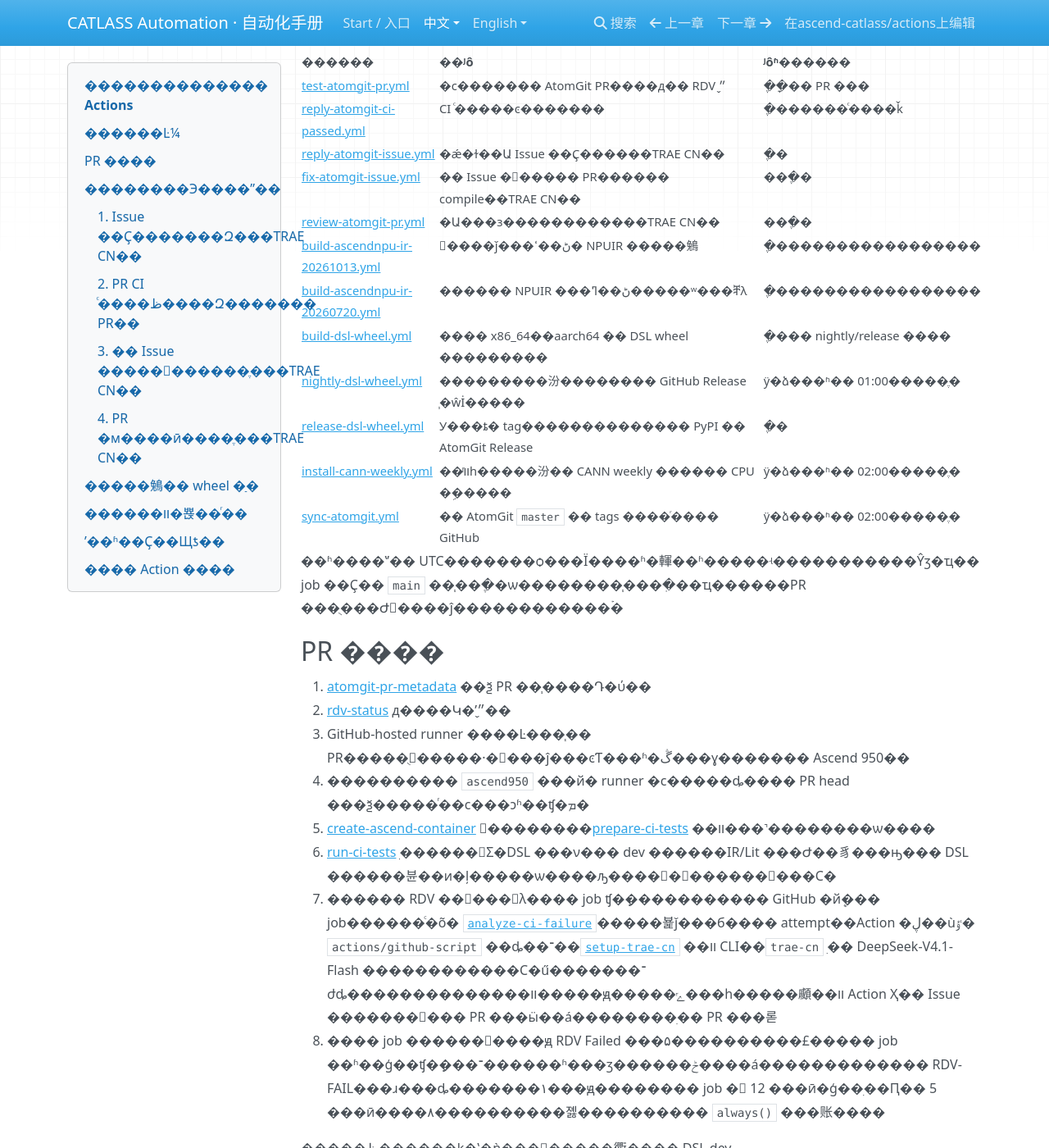
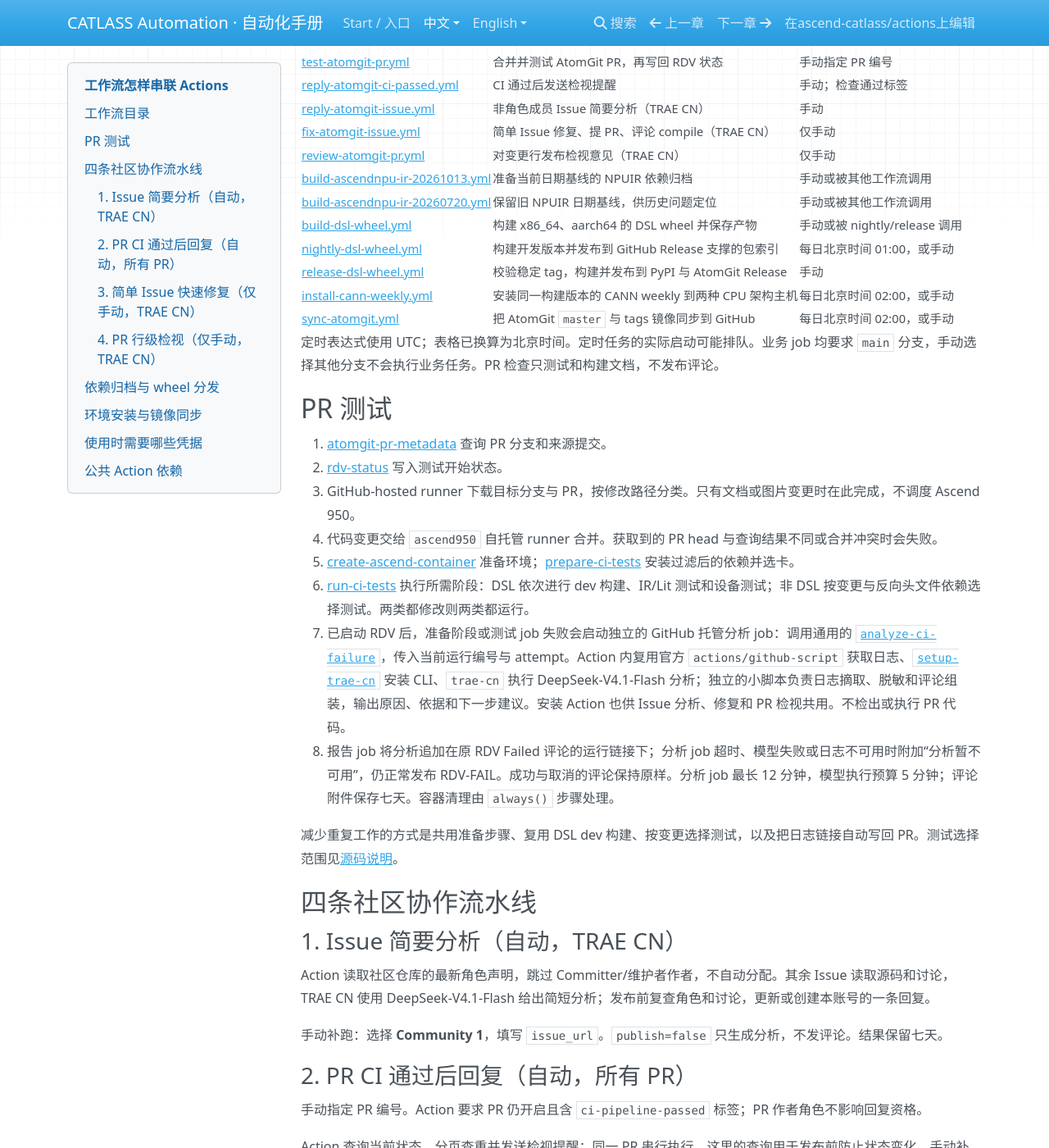
Before and after one commit to ascend-catlass/actions, an MkDocs documentation site: the page built from docs/zh/workflows.md, in a window 1280 px wide and 1400 px high, scrolled down 278 px. Shown: the whole window at 82% size. Built offline with MkDocs 1.6.1, drawn with Linux system fonts in a browser that asks for light colours; nearby versions of some CDN libraries; some of the changed text lies outside the part shown.

Commit message:
fix: build DSL wheels without host CANN (#15)
* fix: build DSL wheels without host CANN and fetch migrated gitlinks

* docs: clarify CANN-free build prerequisites in Chinese

* fix: retain existing submodule checkout and require current host Git

```diff
--- a/docs/zh/workflows.md
+++ b/docs/zh/workflows.md
@@ -1,101 +1,101 @@
-# �������������� Actions
+# 工作流怎样串联 Actions
 
-[����](../zh/workflows.md) �� [English](../en/workflows.md)
+[中文](../zh/workflows.md) · [English](../en/workflows.md)
 
-Action ���һ���ɸ��ò��裬�������Ѷ�������ų��������̡�������ֿܲ����е�ҵ��������CANN ��װ������ͬ��������ֱ�ӵ��ýű���û�ж����װΪ�Զ��� Action��
+Action 完成一个可复用步骤，工作流把多个步骤排成完整流程。下面介绍仓库现有的业务工作流；CANN 安装、镜像同步等流程直接调用脚本，没有额外封装为自定义 Action。
 
-## ������Ŀ¼
+## 工作流目录
 
-| ������ | ��ʲô | ʲôʱ������ |
+| 工作流 | 做什么 | 什么时候运行 |
 | --- | --- | --- |
-| [test-atomgit-pr.yml](https://github.com/ascend-catlass/actions/blob/main/.github/workflows/test-atomgit-pr.yml) | �ϲ������� AtomGit PR����д�� RDV ״̬ | �ֶ�ָ�� PR ��� |
-| [reply-atomgit-ci-passed.yml](https://github.com/ascend-catlass/actions/blob/main/.github/workflows/reply-atomgit-ci-passed.yml) | CI ͨ�����ͼ������� | �ֶ������ͨ����ǩ |
-| [reply-atomgit-issue.yml](https://github.com/ascend-catlass/actions/blob/main/.github/workflows/reply-atomgit-issue.yml) | �ǽ�ɫ��Ա Issue ��Ҫ������TRAE CN�� | �ֶ� |
-| [fix-atomgit-issue.yml](https://github.com/ascend-catlass/actions/blob/main/.github/workflows/fix-atomgit-issue.yml) | �� Issue �޸����� PR������ compile��TRAE CN�� | ���ֶ� |
-| [review-atomgit-pr.yml](https://github.com/ascend-catlass/actions/blob/main/.github/workflows/review-atomgit-pr.yml) | �Ա���з������������TRAE CN�� | ���ֶ� |
-| [build-ascendnpu-ir-20261013.yml](https://github.com/ascend-catlass/actions/blob/main/.github/workflows/build-ascendnpu-ir-20261013.yml) | ׼����ǰ���ڻ��ߵ� NPUIR �����鵵 | �ֶ����������������� |
-| [build-ascendnpu-ir-20260720.yml](https://github.com/ascend-catlass/actions/blob/main/.github/workflows/build-ascendnpu-ir-20260720.yml) | ������ NPUIR ���ڻ��ߣ�����ʷ���ⶨλ | �ֶ����������������� |
-| [build-dsl-wheel.yml](https://github.com/ascend-catlass/actions/blob/main/.github/workflows/build-dsl-wheel.yml) | ���� x86_64��aarch64 �� DSL wheel ��������� | �ֶ��� nightly/release ���� |
-| [nightly-dsl-wheel.yml](https://github.com/ascend-catlass/actions/blob/main/.github/workflows/nightly-dsl-wheel.yml) | ���������汾�������� GitHub Release ֧�ŵİ����� | ÿ�ձ���ʱ�� 01:00�����ֶ� |
-| [release-dsl-wheel.yml](https://github.com/ascend-catlass/actions/blob/main/.github/workflows/release-dsl-wheel.yml) | У���ȶ� tag�������������� PyPI �� AtomGit Release | �ֶ� |
-| [install-cann-weekly.yml](https://github.com/ascend-catlass/actions/blob/main/.github/workflows/install-cann-weekly.yml) | ��װͬһ�����汾�� CANN weekly ������ CPU �ܹ����� | ÿ�ձ���ʱ�� 02:00�����ֶ� |
-| [sync-atomgit.yml](https://github.com/ascend-catlass/actions/blob/main/.github/workflows/sync-atomgit.yml) | �� AtomGit `master` �� tags ����ͬ���� GitHub | ÿ�ձ���ʱ�� 02:00�����ֶ� |
+| [test-atomgit-pr.yml](https://github.com/ascend-catlass/actions/blob/main/.github/workflows/test-atomgit-pr.yml) | 合并并测试 AtomGit PR，再写回 RDV 状态 | 手动指定 PR 编号 |
+| [reply-atomgit-ci-passed.yml](https://github.com/ascend-catlass/actions/blob/main/.github/workflows/reply-atomgit-ci-passed.yml) | CI 通过后发送检视提醒 | 手动；检查通过标签 |
+| [reply-atomgit-issue.yml](https://github.com/ascend-catlass/actions/blob/main/.github/workflows/reply-atomgit-issue.yml) | 非角色成员 Issue 简要分析（TRAE CN） | 手动 |
+| [fix-atomgit-issue.yml](https://github.com/ascend-catlass/actions/blob/main/.github/workflows/fix-atomgit-issue.yml) | 简单 Issue 修复、提 PR、评论 compile（TRAE CN） | 仅手动 |
+| [review-atomgit-pr.yml](https://github.com/ascend-catlass/actions/blob/main/.github/workflows/review-atomgit-pr.yml) | 对变更行发布检视意见（TRAE CN） | 仅手动 |
+| [build-ascendnpu-ir-20261013.yml](https://github.com/ascend-catlass/actions/blob/main/.github/workflows/build-ascendnpu-ir-20261013.yml) | 准备当前日期基线的 NPUIR 依赖归档 | 手动或被其他工作流调用 |
+| [build-ascendnpu-ir-20260720.yml](https://github.com/ascend-catlass/actions/blob/main/.github/workflows/build-ascendnpu-ir-20260720.yml) | 保留旧 NPUIR 日期基线，供历史问题定位 | 手动或被其他工作流调用 |
+| [build-dsl-wheel.yml](https://github.com/ascend-catlass/actions/blob/main/.github/workflows/build-dsl-wheel.yml) | 构建 x86_64、aarch64 的 DSL wheel 并保存产物 | 手动或被 nightly/release 调用 |
+| [nightly-dsl-wheel.yml](https://github.com/ascend-catlass/actions/blob/main/.github/workflows/nightly-dsl-wheel.yml) | 构建开发版本并发布到 GitHub Release 支撑的包索引 | 每日北京时间 01:00，或手动 |
+| [release-dsl-wheel.yml](https://github.com/ascend-catlass/actions/blob/main/.github/workflows/release-dsl-wheel.yml) | 校验稳定 tag，构建并发布到 PyPI 与 AtomGit Release | 手动 |
+| [install-cann-weekly.yml](https://github.com/ascend-catlass/actions/blob/main/.github/workflows/install-cann-weekly.yml) | 安装同一构建版本的 CANN weekly 到两种 CPU 架构主机 | 每日北京时间 02:00，或手动 |
+| [sync-atomgit.yml](https://github.com/ascend-catlass/actions/blob/main/.github/workflows/sync-atomgit.yml) | 把 AtomGit `master` 与 tags 镜像同步到 GitHub | 每日北京时间 02:00，或手动 |
 
-��ʱ����ʽʹ�� UTC�������ѻ���Ϊ����ʱ�䡣��ʱ�����ʵ�����������Ŷӡ�ҵ�� job ��Ҫ�� `main` ��֧���ֶ�ѡ��������֧����ִ��ҵ������PR ���ֻ���Ժ͹����ĵ������������ۡ�
+定时表达式使用 UTC；表格已换算为北京时间。定时任务的实际启动可能排队。业务 job 均要求 `main` 分支，手动选择其他分支不会执行业务任务。PR 检查只测试和构建文档，不发布评论。
 
-## PR ����
+## PR 测试
 
-1. [atomgit-pr-metadata](https://github.com/yuantao313/actions/tree/fbfd9b229556d974d5aee35dafdf9dffe976facd/atomgit-pr-metadata) ��ѯ PR ��֧����Դ�ύ��
-2. [rdv-status](actions/rdv-status.md) д����Կ�ʼ״̬��
-3. GitHub-hosted runner ����Ŀ���֧�� PR�����޸�·�����ࡣֻ���ĵ���ͼƬ���ʱ�ڴ���ɣ������� Ascend 950��
-4. ���������� `ascend950` ���й� runner �ϲ�����ȡ���� PR head ���ѯ�����ͬ��ϲ���ͻʱ��ʧ�ܡ�
-5. [create-ascend-container](actions/create-ascend-container.md) ׼��������[prepare-ci-tests](actions/prepare-ci-tests.md) ��װ���˺��������ѡ����
-6. [run-ci-tests](actions/run-ci-tests.md) ִ������׶Σ�DSL ���ν��� dev ������IR/Lit ���Ժ��豸���ԣ��� DSL ������뷴��ͷ�ļ�����ѡ����ԡ����඼�޸������඼���С�
-7. ������ RDV ��׼���׶λ���� job ʧ�ܻ����������� GitHub �йܷ��� job������ͨ�õ� [`analyze-ci-failure`](actions/analyze-ci-failure.md)�����뵱ǰ���б���� attempt��Action �ڸ��ùٷ� `actions/github-script` ��ȡ��־��[`setup-trae-cn`](https://github.com/yuantao313/actions/tree/fbfd9b229556d974d5aee35dafdf9dffe976facd/setup-traecn) ��װ CLI��`trae-cn` ִ�� DeepSeek-V4.1-Flash ������������С�ű�������־ժȡ��������������װ�����ԭ�����ݺ���һ�����顣��װ Action Ҳ�� Issue �������޸��� PR ���ӹ��á��������ִ�� PR ���롣
-8. ���� job ������׷����ԭ RDV Failed ���۵����������£����� job ��ʱ��ģ��ʧ�ܻ���־������ʱ���ӡ������ݲ����á������������� RDV-FAIL���ɹ���ȡ�������۱���ԭ�������� job � 12 ���ӣ�ģ��ִ��Ԥ�� 5 ���ӣ����۸����������졣���������� `always()` ���账����
+1. [atomgit-pr-metadata](https://github.com/yuantao313/actions/tree/fbfd9b229556d974d5aee35dafdf9dffe976facd/atomgit-pr-metadata) 查询 PR 分支和来源提交。
+2. [rdv-status](actions/rdv-status.md) 写入测试开始状态。
+3. GitHub-hosted runner 下载目标分支与 PR，按修改路径分类。只有文档或图片变更时在此完成，不调度 Ascend 950。
+4. 代码变更交给 `ascend950` 自托管 runner 合并。获取到的 PR head 与查询结果不同或合并冲突时会失败。
+5. [create-ascend-container](actions/create-ascend-container.md) 准备环境；[prepare-ci-tests](actions/prepare-ci-tests.md) 安装过滤后的依赖并选卡。
+6. [run-ci-tests](actions/run-ci-tests.md) 执行所需阶段：DSL 依次进行 dev 构建、IR/Lit 测试和设备测试；非 DSL 按变更与反向头文件依赖选择测试。两类都修改则两类都运行。
+7. 已启动 RDV 后，准备阶段或测试 job 失败会启动独立的 GitHub 托管分析 job：调用通用的 [`analyze-ci-failure`](actions/analyze-ci-failure.md)，传入当前运行编号与 attempt。Action 内复用官方 `actions/github-script` 获取日志、[`setup-trae-cn`](https://github.com/yuantao313/actions/tree/fbfd9b229556d974d5aee35dafdf9dffe976facd/setup-traecn) 安装 CLI、`trae-cn` 执行 DeepSeek-V4.1-Flash 分析；独立的小脚本负责日志摘取、脱敏和评论组装，输出原因、依据和下一步建议。安装 Action 也供 Issue 分析、修复和 PR 检视共用。不检出或执行 PR 代码。
+8. 报告 job 将分析追加在原 RDV Failed 评论的运行链接下；分析 job 超时、模型失败或日志不可用时附加“分析暂不可用”，仍正常发布 RDV-FAIL。成功与取消的评论保持原样。分析 job 最长 12 分钟，模型执行预算 5 分钟；评论附件保存七天。容器清理由 `always()` 步骤处理。
 
-�����ظ������ķ�ʽ�ǹ���׼�����衢���� DSL dev �����������ѡ����ԣ��Լ�����־�����Զ�д�� PR������ѡ��Χ��[Դ��˵��](https://github.com/ascend-catlass/actions/blob/main/.github/actions/run-ci-tests/SOURCE.md)��
+减少重复工作的方式是共用准备步骤、复用 DSL dev 构建、按变更选择测试，以及把日志链接自动写回 PR。测试选择范围见[源码说明](https://github.com/ascend-catlass/actions/blob/main/.github/actions/run-ci-tests/SOURCE.md)。
 
-## ��������Э����ˮ��
+## 四条社区协作流水线
 
-### 1. Issue ��Ҫ�������Զ���TRAE CN��
+### 1. Issue 简要分析（自动，TRAE CN）
 
-Action ��ȡ�����ֿ�����½�ɫ���������� Committer/ά�������ߣ����Զ����䡣���� Issue ��ȡԴ������ۣ�TRAE CN ʹ�� DeepSeek-V4.1-Flash ������̷���������ǰ�����ɫ�����ۣ����»򴴽����˺ŵ�һ���ظ���
+Action 读取社区仓库的最新角色声明，跳过 Committer/维护者作者，不自动分配。其余 Issue 读取源码和讨论，TRAE CN 使用 DeepSeek-V4.1-Flash 给出简短分析；发布前复查角色和讨论，更新或创建本账号的一条回复。
 
-�ֶ����ܣ�ѡ�� **Community 1**����д `issue_url`��`publish=false` ֻ���ɷ������������ۡ�����������졣
+手动补跑：选择 **Community 1**，填写 `issue_url`。`publish=false` 只生成分析，不发评论。结果保留七天。
 
-### 2. PR CI ͨ����ظ����Զ������� PR��
+### 2. PR CI 通过后回复（自动，所有 PR）
 
-�ֶ�ָ�� PR ��š�Action Ҫ�� PR �Կ����Һ� `ci-pipeline-passed` ��ǩ��PR ���߽�ɫ��Ӱ��ظ��ʸ�
+手动指定 PR 编号。Action 要求 PR 仍开启且含 `ci-pipeline-passed` 标签；PR 作者角色不影响回复资格。
 
-Action ��ѯ��ǰ״̬����ҳ���ز����ͼ������ѣ�ͬһ PR ����ִ�С�����Ĳ�ѯ���ڷ���ǰ��ֹ״̬�仯���ֶ����ܣ�ѡ�� **Community 2**����д `pr_number`��
+Action 查询当前状态、分页查重并发送检视提醒；同一 PR 串行执行。这里的查询用于发布前防止状态变化。手动补跑：选择 **Community 2**，填写 `pr_number`。
 
-### 3. �� Issue �����޸������ֶ���TRAE CN��
+### 3. 简单 Issue 快速修复（仅手动，TRAE CN）
 
-ѡ�� **Community 3**����д `issue_number` �� `validation_command`�����Ƕ�����ά�����ֶ��������Ҫ�����ظ�û���������ഥ����ϵ�������ȷ�������Ҫ�����лظ���Ҳ������ Issue ���߽�ɫ��
+选择 **Community 3**，填写 `issue_number` 与 `validation_command`。这是独立的维护者手动任务，与简要分析回复没有依赖或互相触发关系；无需先分析、不要求已有回复，也不限制 Issue 作者角色。
 
-1. �̶� CATLASS master Դ��� Issue ���ۿ��ա�
-2. TRAE CN ֻ��������������Ƿ�򵥡��޸�˵���� unified patch�����ӻ���ȷ���������Ϊ `needs-human`������ PR��
-3. ��������У�鲢Ӧ�ò��������ʮ���ļ����������Զ������á�symlink ����ģ���޸ģ�ִ��ά����ָ����֤�����֤���費���շ���ƾ�ݡ�
-4. ��֤ͨ��������δ�仯�������������˺����е� CATLASS ���� fork �� `codex/issue-*` ��֧������ `cann/catlass:master` �� PR��
-5. �ز� PR �󷢲�һ��׼ȷ�� `compile` ���ۣ��������в��ԣ�����ʱ�����Ѵ����� PR �����ۡ�
+1. 固定 CATLASS master 源码和 Issue 讨论快照。
+2. TRAE CN 只读分析根因，输出是否简单、修复说明与 unified patch。复杂或不明确的问题结束为 `needs-human`，不提 PR。
+3. 独立步骤校验并应用补丁，最多十个文件，不接受自动化配置、symlink 或子模块修改；执行维护者指定验证命令。验证步骤不接收发布凭据。
+4. 验证通过且讨论未变化，推送至发布账号已有的 CATLASS 个人 fork 的 `codex/issue-*` 分支，再向 `cann/catlass:master` 提 PR。
+5. 回查 PR 后发布一条准确的 `compile` 评论，触发既有测试；重试时复用已创建的 PR 和评论。
 
-���л����� GitHub Linux runner���� NPU����֤�����������Ҫ����׼������Ӧ��������޸������� `python3 -m pytest tests/path/to/test_case.py`����Ҫ�豸����ȷ�ϵ����⽻���˹������������˺ŵ� AtomGit Token ���� fork ���͡����� PR ������Ȩ�ޡ�
+运行环境是 GitHub Linux runner，无 NPU。验证命令需包含必要依赖准备，并应覆盖这个修复；例如 `python3 -m pytest tests/path/to/test_case.py`。需要设备才能确认的问题交由人工处理。发布账号的 AtomGit Token 需有 fork 推送、创建 PR 和评论权限。
 
-### 4. PR �м����ӣ����ֶ���TRAE CN��
+### 4. PR 行级检视（仅手动，TRAE CN）
 
-ѡ�� **Community 4**����д `pr_number`���̶� PR head/base����ȡ diff �����Դ�롣ģ��ֻ�����д������ݵ����ʣ����ʮ������������Ҫ��ÿ����Ӧ��ǰ diff ������/�޸��У����ܰ���ͨ���۵����м����ӡ�PR ���º�ܾ����������������У���ͬ�汾����ͬ�������Բ��ظ����ۡ��޷���ʱ�������������������ۣ�Ҳ���Զ���׼��ϲ���
+选择 **Community 4**，填写 `pr_number`。固定 PR head/base，读取 diff 和相关源码。模型只返回有代码依据的疑问，最多十条；发布程序要求每条对应当前 diff 的新增/修改行，不能把普通评论当作行级检视。PR 更新后拒绝发布，需重新运行；相同版本、相同问题重试不重复评论。无发现时正常结束，不发布评论，也不自动批准或合并。
 
-ʹ�� AtomGit [�м����۽ӿ�](https://docs.atomgit.com/docs/apis/post-api-v-5-repos-owner-repo-pulls-number-comments/)��������ز��������ġ����ߡ��ļ��� head�������ͷ���֤�ݱ������졣
+使用 AtomGit [行级评论接口](https://docs.atomgit.com/docs/apis/post-api-v-5-repos-owner-repo-pulls-number-comments/)，发布后回查评论正文、作者、文件与 head。分析和发布证据保留七天。
 
-## �����鵵�� wheel �ַ�
+## 依赖归档与 wheel 分发
 
-DSL �������� 124��125 ��̨������ɡ���Ϊ����̨���������� runner ����ר�ñ�ǩ `ascend-catlass-dsl-build`������Ĭ�ϵ� `self-hosted`��`Linux` ��ʵ�ʼܹ� `X64`/`ARM64` ��ǩ��`build-dsl-wheel.yml` �� `build-ascendnpu-ir-20261013.yml` ʹ����ͬ��ר�ñ�ǩ�ͼܹ�ɸѡ��ʹ����׼���� wheel ����ʹ��ͬһ̨�����ı��ع鵵��ÿ�ּܹ�ֻ����һ̨���ϱ�ǩ�����������������ṩ�����鵵����ʽ�󶨻������ϲ����ȱ��ǰ��ȷ����̨ runner ���ߣ����߱� Docker������ CANN �͹鵵Ŀ¼����Ȩ�ޡ�nightly/release �Զ����ô˹����أ���ʷ NPUIR 20260720 �� AtomGit ��������ʹ�� `publish`��
+DSL 构建池由 124（`dev-124-x64`）和 125（`dev-125-arm64`）组成，使用专用标签 `ascend-catlass-dsl-build`，配合 `self-hosted`、`Linux` 和实际架构 `X64`/`ARM64`。当前 NPUIR 准备和 wheel 构建使用同一构建池，nightly/release 沿用此设置。历史 NPUIR 20260720 和 AtomGit 发布仍使用 `publish`。每种架构保留一台符合标签的主机，扩容前需提供共享归档或显式绑定机器。构建机需要 Git、patch、Docker、Python >= 3.11，以及可写的依赖归档目录。
 
-NPUIR ��ÿ̨�������ϱ������ڹ鵵��[npuir-local-archive](actions/npuir-local-archive.md) �ȼ��Դ���ύ���ܹ��빹��Լ��������ʱֱ�Ӹ��ã�ȱʧʱ�ɹ��������롣`latest` ֻǰ�ƣ�wheel ������ѡ��ƥ�� CATLASS gitlink ��׼ȷ������
+NPUIR 在每台构建机上保留日期归档。[npuir-local-archive](actions/npuir-local-archive.md) 先检查源码提交、架构与构建约定；命中时直接复用，缺失时由工作流编译。`latest` 只前移，wheel 构建仍选择匹配 CATLASS gitlink 的准确依赖。构建机使用最新版 Git 获取源码和子模块。
 
-wheel �������� x86_64 �� aarch64 �����Ϲ�����nightly ���������汾�� GitHub ��������release �ȼ�� AtomGit �ȶ� tag���ٷ����� PyPI �� AtomGit��AtomGit �ַ�ʹ�� [atomgit-release](actions/atomgit-release.md)��������ͬ�����ɸ��ã�`artifact_run_id` ��ѡ�����з������е���֤����������¹�����
+wheel 工作流在 x86_64 和 aarch64 主机上构建，无需主机安装或挂载 CANN。仅将遗留的 `ASCEND_HOME_PATH` 定义为空，以兼容上游 CMake 的变量存在性检查；依赖 CANN 的 bitcode 编译在运行时进行。nightly 发布开发版本到 GitHub 包索引；release 先检查 AtomGit 稳定 tag，再发布到 PyPI 和 AtomGit。AtomGit 分发使用 [atomgit-release](actions/atomgit-release.md)，已有相同附件可复用；`artifact_run_id` 可选择已有发布运行的验证产物，避免重新构建。
 
-## ������װ�뾵��ͬ��
+## 环境安装与镜像同步
 
-CANN weekly ����������ͬһ�ٷ��������ٷֱ��� X64 �� ARM64 `bz` ������װ Toolkit ���ӦоƬ�� ops����װ·��Ϊ `/opt/cann_weekly/YYYYMMDD`���ѳɹ������ڰ�װ��������`latest` ָ�����Ŀ¼����װ�������������̼�����־���� 30 �졣
+CANN weekly 流程先锁定同一官方构建，再分别在 X64 和 ARM64 `bz` 主机安装 Toolkit 与对应芯片的 ops。安装路径为 `/opt/cann_weekly/YYYYMMDD`；已成功的日期安装会跳过，`latest` 指向完成目录。安装不会更新驱动或固件，日志保存 30 天。
 
-����ͬ���� `cann/catlass` �� AtomGit �ֿ���ȡ `master` �� tags��Ȼ��ǿ�Ƹ��� GitHub `ascend-catlass/catlass` ��Ӧ��֧���ǩ�������������ٴ��ڵ� tag�����Ӧ��Ŀ��ֿ���Ϊ����ʹ�á�
+镜像同步从 `cann/catlass` 的 AtomGit 仓库拉取 `master` 和 tags，然后强制更新 GitHub `ascend-catlass/catlass` 对应分支与标签，包括清理不再存在的 tag。因此应把目标仓库作为镜像使用。
 
-## ʹ��ʱ��Ҫ��Щƾ��
+## 使用时需要哪些凭据
 
-| ƾ�ݻ����� | ʹ������ |
+| 凭据或配置 | 使用流程 |
 | --- | --- |
-| `ATOMGIT_TOKEN`��Ϊ��ʱ���� `GITCODE_TOKEN` | PR Ԫ���ݡ����ۺͱ�ǩ��Issue ��ȡ�뷢����AtomGit Release����ʹ�÷�Χ����Ȩ�� |
-| `TRAE_CN_PAT` | TRAE CLI ��ҵ��¼������ TestPR ʧ�ܷ��� |
-| `TRAE_CN_HOST` | ��ѡ����ҵ�����ַ���� |
-| `CATLASS_DEPLOY_KEY` | д�� GitHub ����ֿ� |
-| PyPI Trusted Publisher | �ȶ��汾�� PyPI �������� `pypi` ������ release ������ |
+| `ATOMGIT_TOKEN`，为空时回退 `GITCODE_TOKEN` | PR 元数据、评论和标签；Issue 读取与发布；AtomGit Release。按使用范围授予权限 |
+| `TRAE_CN_PAT` | TRAE CLI 企业登录，包含 TestPR 失败分析 |
+| `TRAE_CN_HOST` | 可选的企业服务地址变量 |
+| `CATLASS_DEPLOY_KEY` | 写入 GitHub 镜像仓库 |
+| PyPI Trusted Publisher | 稳定版本的 PyPI 发布，绑定 `pypi` 环境与 release 工作流 |
 
-Token ͨ�� Secret ������Ҫ���Ĳ��裻��Ҫ�Ž�Դ�롢��ʾ�ʻ����ʾ���е���ͨ�ı���
+Token 通过 Secret 传给需要它的步骤；不要放进源码、提示词或调用示例中的普通文本。
 
-## ���� Action ����
+## 公共 Action 依赖
 
-ͨ�ò������� `yuantao313/actions` �Ĺ̶��ύ `fbfd9b229556d974d5aee35dafdf9dffe976facd`��RDV ״̬����ʹ���޸��汾 `38c9c6b54de142c3120e000f1e4cdff84970bf47`��CATLASS Python ������Ҫ���� helpers ʱ����������ͬһ�汾����� `shared_actions`�����غ��Ը�Ŀ¼������ʵ�ּ��䵥Ԫ����������ά����
+通用步骤引用 `yuantao313/actions` 的固定提交 `fbfd9b229556d974d5aee35dafdf9dffe976facd`；RDV 状态发布使用修复版本 `38c9c6b54de142c3120e000f1e4cdff84970bf47`。CATLASS Python 策略需要传输 helpers 时，工作流将同一版本检出到 `shared_actions`。本地忽略该目录；公共实现及其单元测试由上游维护。
 
-ƾ�����ȶ�ȡ `ATOMGIT_TOKEN`��δ���û�Ϊ��ʱ���˵�ԭ�� `GITCODE_TOKEN`�������������������������������ԭ�б�ʶ `gitcode-release` ����Ȩ�����á�����������ļ���ͳһΪ `atomgit` ���ơ���ʷ NPUIR 20260720 ���������Ϊ������������������ƽ̨��ν��
+凭据优先读取 `ATOMGIT_TOKEN`，未设置或为空时回退到原有 `GITCODE_TOKEN`，已有配置无需改名。发布环境保留原有标识 `gitcode-release` 及其权限配置。工作流入口文件已统一为 `atomgit` 名称。历史 NPUIR 20260720 保留诊断行为，仅更新上游域名和平台称谓。
```
Also changed, not shown: docs/en/operations.md (+6 -4 lines), 2 other files.
